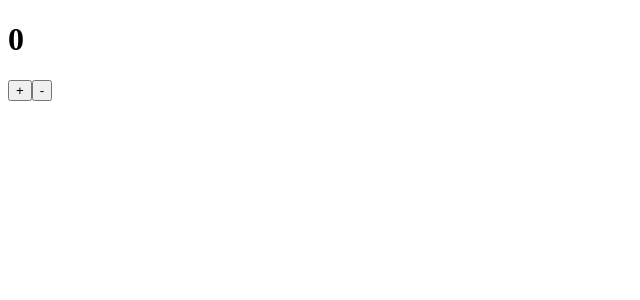
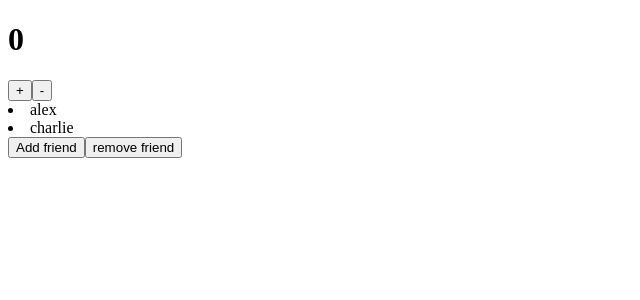
Before and after one commit to imran-techvoyager/React19, a React (Vite) app in the folder day-1/: page / in a window 1280 px wide. Shown: the top 300 px of the page, without its empty margins (0-640 px from the left). Built offline with nearby package versions, Linux system fonts and the light colour scheme.

Commit message:
feat(ui): Add component friends

```diff
--- a/day-1/src/App2.jsx
+++ b/day-1/src/App2.jsx
@@ -1,4 +1,5 @@
 import Counter from "./components/Counter";
+import Friends from "./components/Friends";
 
 const ValidPassword = () => <h2>Password valid</h2>
 const InValidPassword = () => <h2>Password invalid</h2>
@@ -38,6 +39,7 @@ const App2 = () => {
         {/* <Copy /> */}
         {/* <Move /> */}
         <Counter />
+        <Friends />
     </div>
   )
 }
--- /dev/null
+++ b/day-1/src/components/Friends.jsx
@@ -0,0 +1,21 @@
+import React from 'react'
+import { useState } from 'react'
+
+const Friends = () => {
+    const [group, setGroup] = useState(["alex", "charlie"]);
+
+    const add = () => setGroup([...group, "imran"]);
+    const remove = () => setGroup(group.filter(f => f !== "alex"));
+
+  return (
+    <div>
+        {group.map(f => (
+            <li key={Math.floor(Math.random()*10)}>{f}</li>
+        ))}
+        <button onClick={add}>Add friend</button>
+        <button onClick={remove}>remove friend</button>
+    </div>
+  )
+}
+
+export default Friends
```
